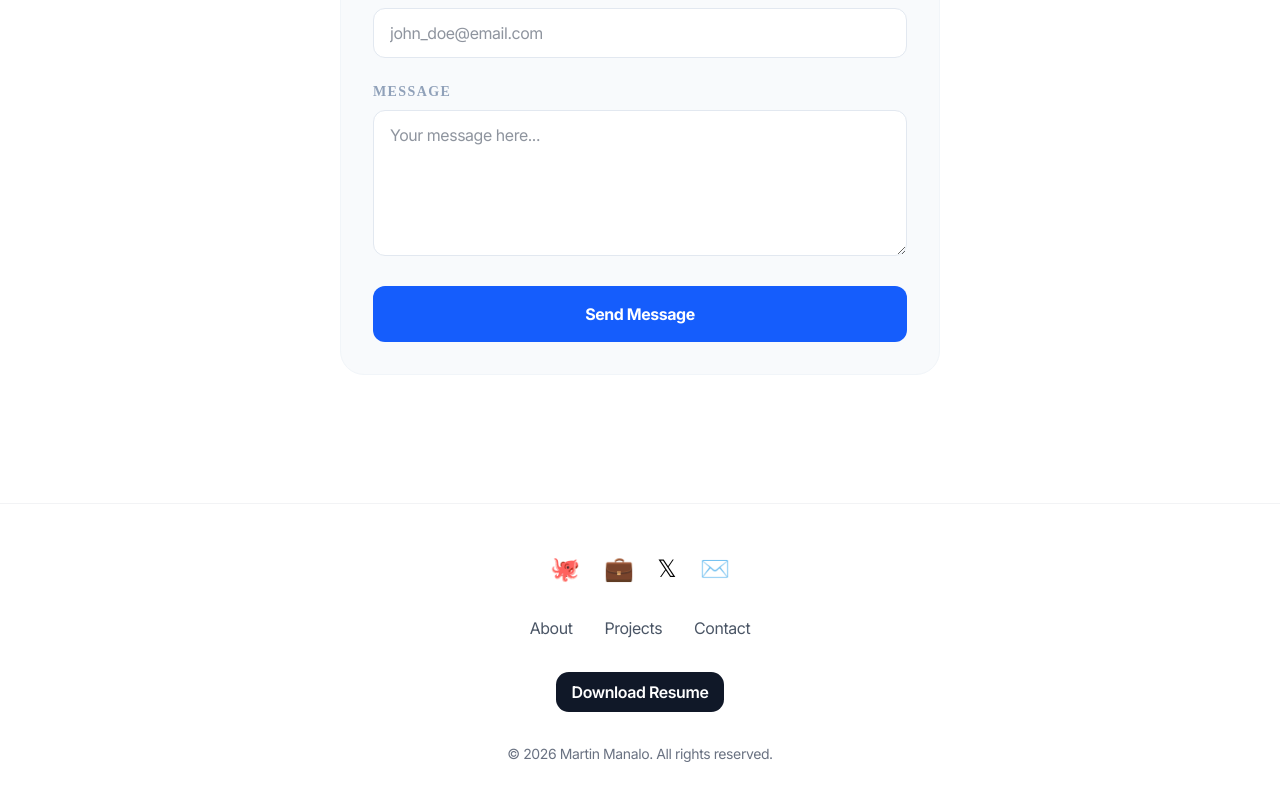
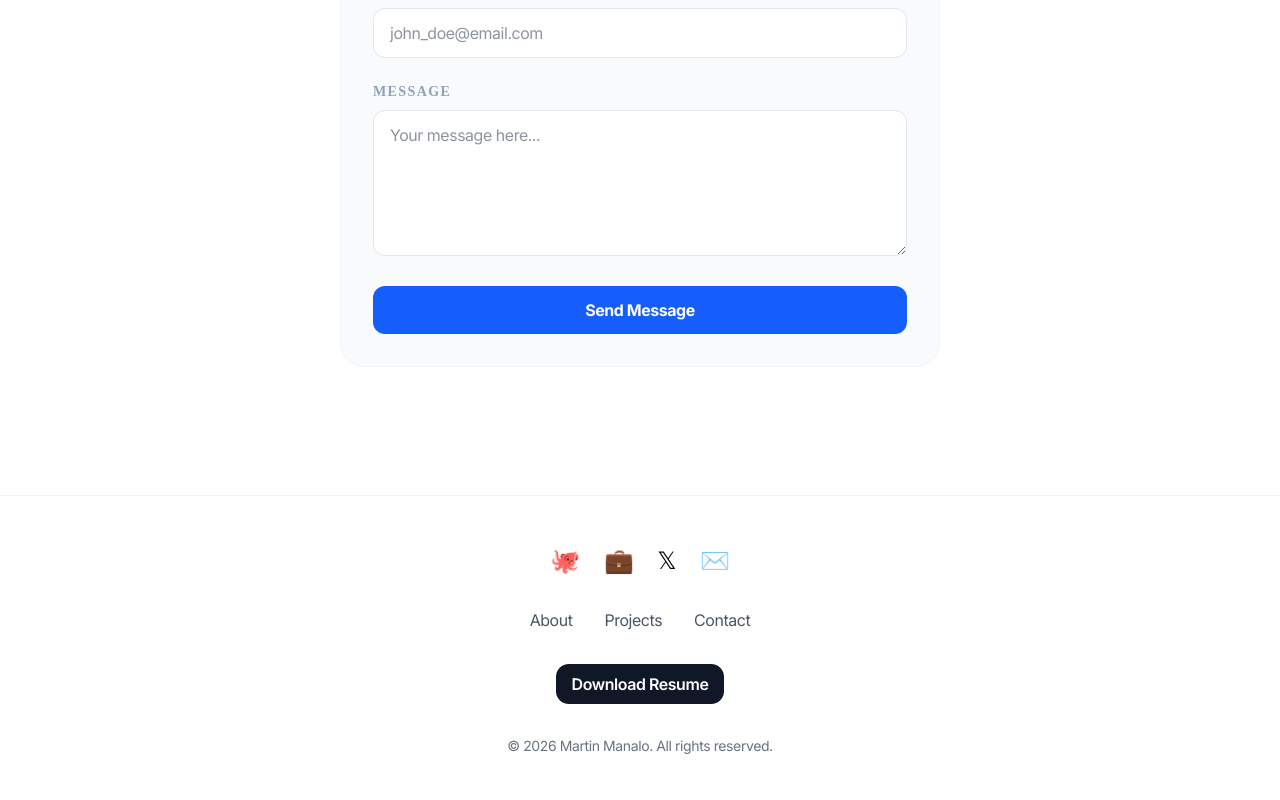
Before and after one commit to martinmnlx/portfolio, a React (Vite) app: page / in a window 1280 px wide. Shown: the part 1648-2448 px from the top of the page. Built offline with nearby package versions, Linux system fonts and the light colour scheme; a web font is replaced by a local one.

Commit message:
improved contact form

```diff
--- a/src/components/main/AboutSection.jsx
+++ b/src/components/main/AboutSection.jsx
@@ -65,7 +65,7 @@ function AboutSection({ id }) {
       >
         <motion.div
           className="shrink-0"
-          whileHover={{ scale: 1.02 }}
+          whileHover={{ scale: 1.01 }}
           transition={{ type: "spring", stiffness: 300 }}
         >
           <img
--- a/src/components/main/ContactSection.jsx
+++ b/src/components/main/ContactSection.jsx
@@ -128,7 +128,7 @@ function ContactSection({ id }) {
             transition={{ duration: 0.2 }}
             type="submit"
             disabled={submitted}
-            className={`w-full px-4 py-4 ${submitted ? 'bg-green-600' : 'bg-blue-600 hover:bg-blue-700'} text-white font-body font-bold rounded-xl transition-colors duration-300 cursor-pointer`}
+            className={`w-full px-4 py-3 ${submitted ? 'bg-green-600' : 'bg-blue-600 hover:bg-blue-700'} text-white font-body font-bold rounded-xl transition-colors duration-300 cursor-pointer`}
           >
             <AnimatePresence mode="wait">
               <motion.span
```
